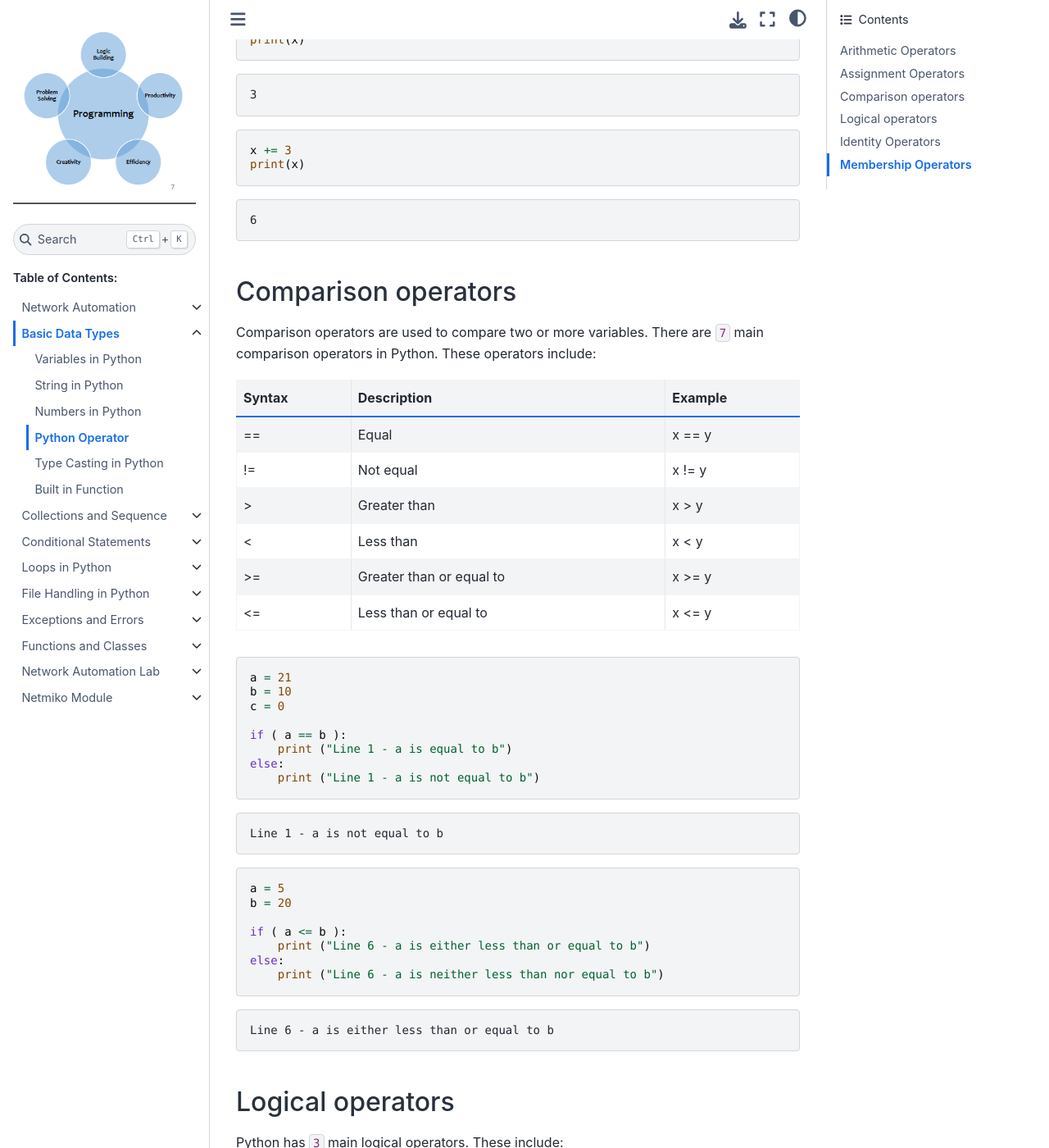
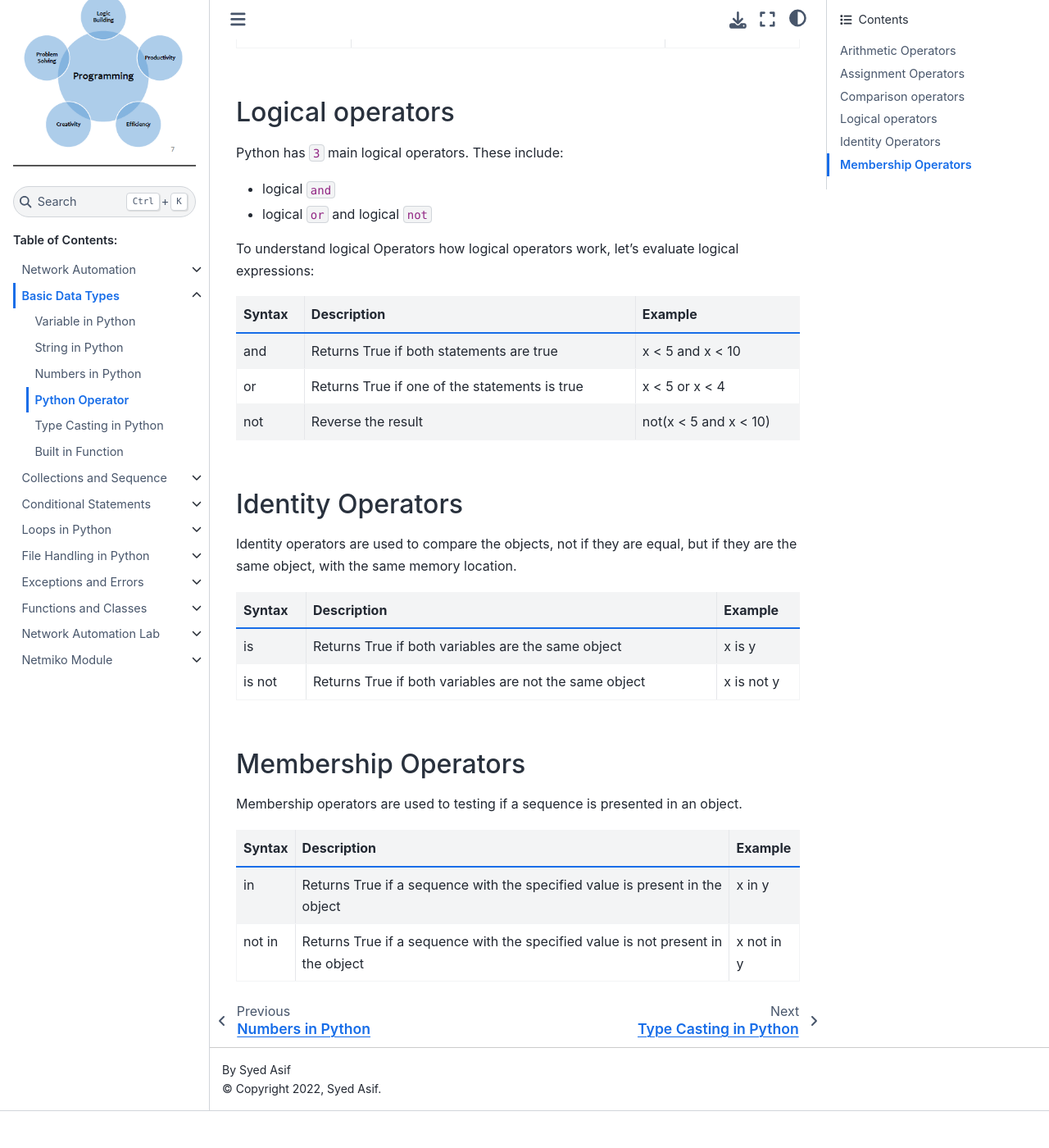
Before and after one commit to sydasif/python-book, a Sphinx documentation site: the page built from docs/source/02_basic/04_operator.md, in a window 1280 px wide and 1400 px high, scrolled down 1903 px. Shown: the whole window at 82% size. Built offline with Sphinx 7.4.7 and the Sphinx Book theme 1.1.4, drawn with Linux system fonts in a browser that asks for light colours; after the commit the page ends 3258 px from its top, so only the background shows below that; some of the changed text lies outside the part shown.

Commit message:
update ch02

````diff
--- a/docs/source/02_basic/04_operator.md
+++ b/docs/source/02_basic/04_operator.md
@@ -25,30 +25,6 @@ Arithmetic operators are used with numeric values to perform common mathematical
 | **      | Exponentiation | 8 ** 3 |
 | //      | Floor division | 3 // 8 |
 
-```py
-print(7 // 2)
-```
-
-```console
-3
-```
-
-```py
-print(7 / 2)
-```
-
-```console
-3.5
-```
-
-```py
-print(5 % 3) # reminder
-```
-
-```console
-2
-```
-
 ## Assignment Operators
 
 Assignment operators are used to assigning values to variables.
@@ -64,24 +40,6 @@ Assignment operators are used to assigning values to variables.
 | //=         | x //= 3    | x = x // 3 |
 | **=         | x **= 3    | x = x ** 3 |
 
-```py
-x = 3
-print(x)
-```
-
-```console
-3
-```
-
-```py
-x += 3
-print(x)
-```
-
-```console
-6
-```
-
 ## Comparison operators
 
 Comparison operators are used to compare two or more variables. There are `7` main comparison operators in Python. These operators include:
@@ -94,35 +52,6 @@ Comparison operators are used to compare two or more variables. There are `7` ma
 | <           | Less than | x < y |
 | >=          | Greater than or equal to | x >= y |
 | <=          | Less than or equal to | x <= y |
-
-```py
-a = 21
-b = 10
-c = 0
-
-if ( a == b ):
-    print ("Line 1 - a is equal to b")
-else:
-    print ("Line 1 - a is not equal to b")
-```
-
-```console
-Line 1 - a is not equal to b
-```
-
-```py
-a = 5
-b = 20
-
-if ( a <= b ):
-    print ("Line 6 - a is either less than or equal to b")
-else:
-    print ("Line 6 - a is neither less than nor equal to b")
-```
-
-```console
-Line 6 - a is either less than or equal to b
-```
 
 ## Logical operators
 
@@ -138,24 +67,6 @@ To understand logical Operators how logical operators work, let’s evaluate log
 | and         | Returns True if both statements are true      | x < 5 and  x < 10 |
 | or          | Returns True if one of the statements is true | x < 5 or x < 4 |
 | not         | Reverse the result | not(x < 5 and x < 10) |
-
-```py
-x = 6
-print(x < 5 and  x < 10)
-```
-
-```console
-False
-```
-
-```py
-x = 6
-print(x < 5 or x > 4)
-```
-
-```console
-True
-```
 
 ## Identity Operators
 
````
Also changed, not shown: docs/source/02_basic/01_variable.md (+2 -24 lines), docs/source/02_basic/02_string.md (+2 -3 lines), docs/source/02_basic/03_number.md (+2 -2 lines), docs/source/02_basic/index.md (+1 -1 lines).
